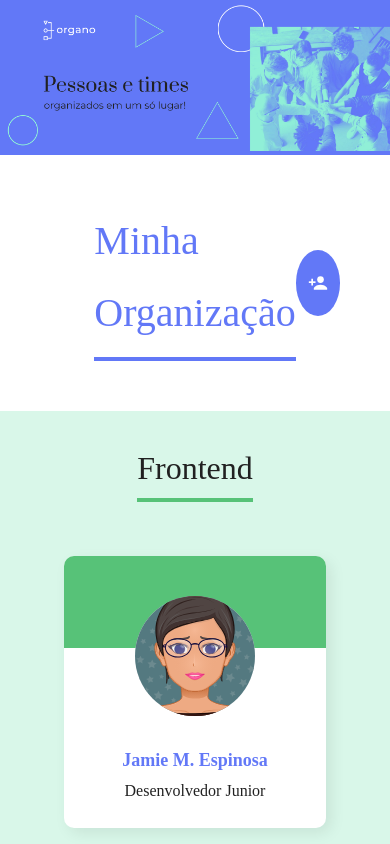
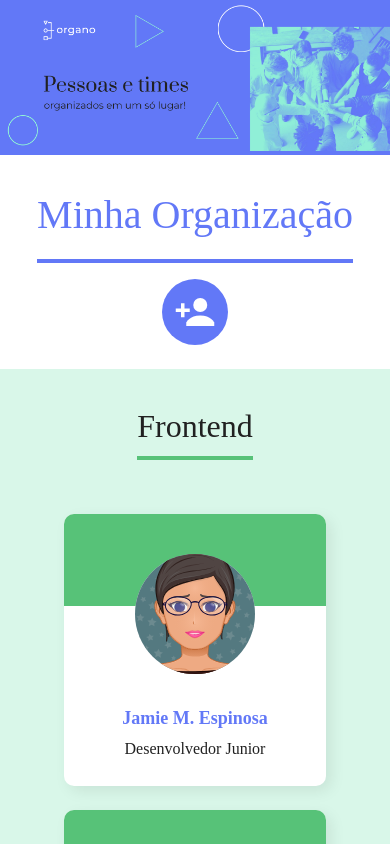
Before and after one commit to RonaldoZini/organo-ts, a React (Create React App) app: page / in a window 390 px wide. Shown: the top 844 px of the page. Built offline with nearby package versions, Linux system fonts and the light colour scheme.

Commit message:
Fixed bugs for mobile screen

```diff
--- a/src/components/Button/Button.css
+++ b/src/components/Button/Button.css
@@ -3,10 +3,11 @@ button {
 	border-radius: 10px;
 	font-weight: 700;
 	font-size: 18px;
-	padding: 32px;
+	padding: 28px;
 	border: none;
 	cursor: pointer;
 	color: #FFFFFF;
+	width: 100%;
 }
 
 button:hover {
@@ -20,4 +21,5 @@ button:hover {
 	border-radius: 100%;
 	height: 100%;
 	padding: 12px;
+	width: auto;
 }
--- a/src/components/Footer/Footer.css
+++ b/src/components/Footer/Footer.css
@@ -33,3 +33,14 @@ footer .developed label {
 	line-height: 24px;
 	color: #FFFFFF;
 }
+
+@media only screen and (max-width: 600px) {
+	footer .content {
+		justify-content: space-around;
+		flex-direction: column;
+	}
+
+	footer {
+		background-size: cover;
+	}
+}
--- a/src/pages/Home/RegisterEmployee/Form/Form.css
+++ b/src/pages/Home/RegisterEmployee/Form/Form.css
@@ -11,3 +11,13 @@
 	padding: 36px 64px;
 	box-shadow: 8px 8px 16px rgba(0,0,0,0.08);
 }
+
+@media only screen and (max-width: 600px) {
+	.section-form {
+		margin: 24px 0;
+	}
+
+	.section-form form {
+		padding: 24px;
+	}
+}
--- a/src/pages/Home/RegisterEmployee/Form/index.js
+++ b/src/pages/Home/RegisterEmployee/Form/index.js
@@ -57,7 +57,10 @@ const Form = (props) => {
 					value={teamName}
 					onChange={value => setTeamName(value)}
 				/>
-				<Button>Criar card</Button>
+				<Button
+					onClick={() => onSave}>
+					Criar card
+				</Button>
 			</form>
 		</section>
 	)
--- a/src/pages/Home/RegisterEmployee/RegisterEmployee.css
+++ b/src/pages/Home/RegisterEmployee/RegisterEmployee.css
@@ -28,3 +28,15 @@
 	height: 42px;
 	color: #FFFFFF;
 }
+
+@media only screen and (max-width: 600px) {
+	.my-organization {
+		justify-content: space-around;
+		flex-direction: column;
+		padding: 24px;
+	}
+
+	.add {
+		margin-top: 16px;
+	}
+}
--- a/src/pages/Home/index.js
+++ b/src/pages/Home/index.js
@@ -18,7 +18,6 @@ const Home = () => {
 	return (
 		<>
 			<Banner />
-
 			<RegisterEmployee teamsName={teamsName} onRegisterEmployee={value => onRegisterEmployee(value)} />
 			{teamsMock.map(team => <Team
 				key={team.name}
```
